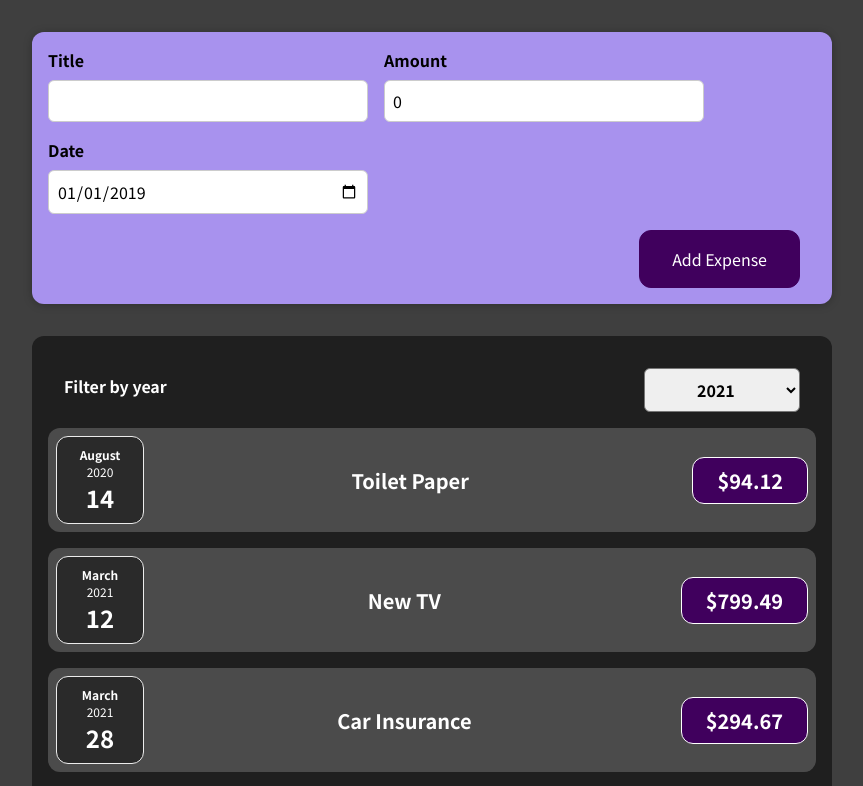
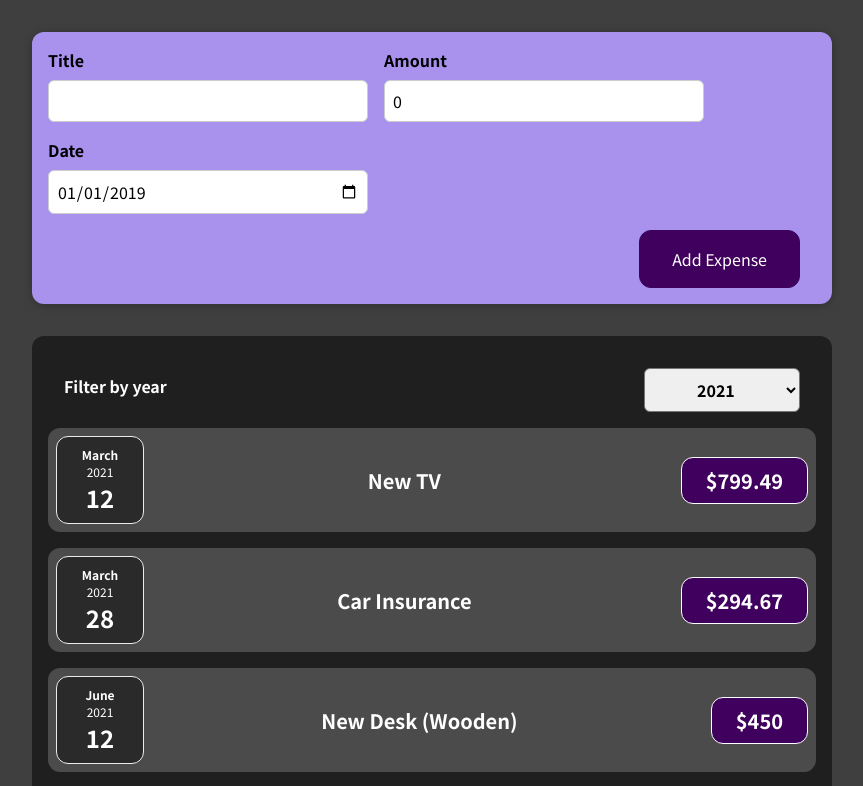
Before and after one commit to DonaldJennings/React-Expenses-Tracker, a React (Create React App) app: page / in a window 1280 px wide. Shown: the top 786 px of the page, without its empty margins (208-1071 px from the left). Built offline with nearby package versions, Linux system fonts and the light colour scheme.

Commit message:
Update added dynamic filters to expenses list

```diff
--- a/src/components/Expenses/ExpenseItem.js
+++ b/src/components/Expenses/ExpenseItem.js
@@ -4,6 +4,7 @@
 
 function ExpenseItem(props) {
     return (
+        <li>
             <Card className = "expense-item">
                 <ExpenseDate date = {props.expenseObj.date}/>
                 <div className = "expense-item__description">
@@ -11,6 +12,7 @@
                     <div className = "expense-item__price">${props.expenseObj.amount}</div>
                 </div>
             </Card>
+        </li>
     )
 }
 
--- a/src/components/Expenses/Expenses.js
+++ b/src/components/Expenses/Expenses.js
@@ -1,7 +1,7 @@
-import ExpenseItem from "./ExpenseItem";
 import Card from '../UI/Card'
 import './expenses.css'
 import ExpenseFilter from "./ExpensesFilter";
+import ExpensesList from "./ExpensesList";
 import React, { useState } from 'react';
 const Expenses = (props) => {
 
@@ -9,12 +9,16 @@
     const filterChangeHandler = (filterYear) => {
         setFilteredYear(filterYear);
     }
+    const filteredResults = props.expenses.filter(expense => {
+        return expense.date.getFullYear().toString() === filteredYear;
+    })
+
 
     return (
         <div>
             <Card className = 'expenses'>
                 <ExpenseFilter onSelectFilterYear = {filterChangeHandler} selected={filteredYear}/>
-                {props.expenses.map(expense => <ExpenseItem expenseObj = {expense}/>)}
+                <ExpensesList expenses={filteredResults} />
             </Card>
         </div>
     )
--- /dev/null
+++ b/src/components/Expenses/ExpensesList.css
@@ -0,0 +1,9 @@
+.expenses-list {
+    list-style: none;
+    padding: 0;
+}
+
+.expenses-list__fallback {
+    color: white;
+    text-align: center;
+}
--- /dev/null
+++ b/src/components/Expenses/ExpensesList.js
@@ -0,0 +1,15 @@
+import ExpenseItem from "./ExpenseItem";
+import "./ExpensesList.css"
+
+const ExpensesList = (props) => {
+    if (props.expenses.length === 0) {
+        return <h2 className="expenses-list__fallback">Found no expenses</h2>
+    }
+    return (
+        <ul className='expenses-list'>
+            {props.expenses.map((expense) => (<ExpenseItem expenseObj={expense}/>))}
+        </ul>
+    )
+}
+
+export default ExpensesList;
```
Lines whose indentation alone changed are shown as unchanged.
